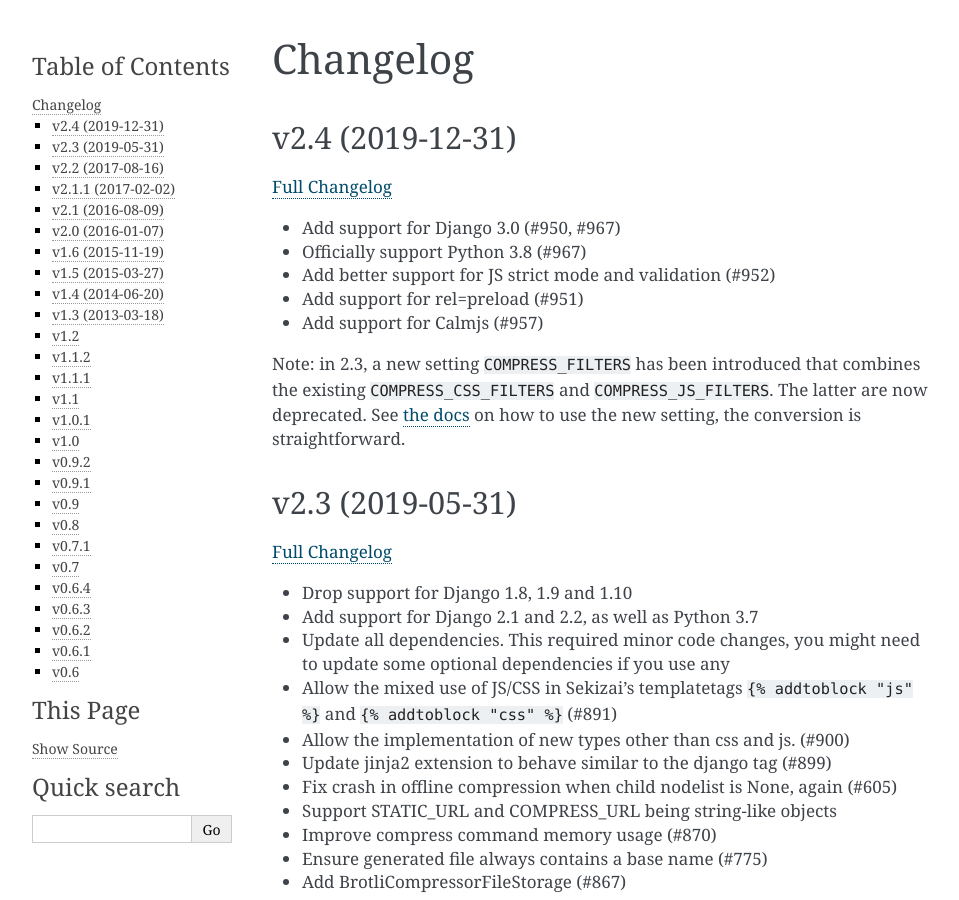
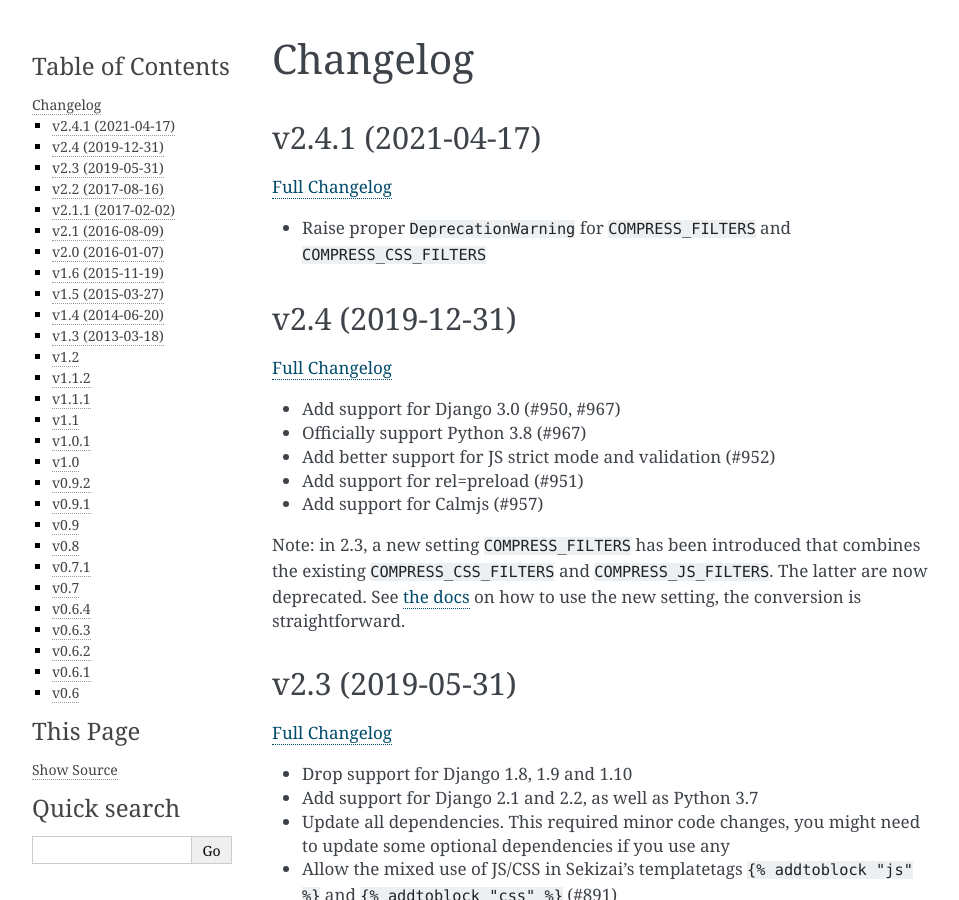
Before and after one commit to django-compressor/django-compressor, a Sphinx documentation site: the page built from docs/changelog.txt, in a window 1280 px wide and 900 px high. Shown: the whole window, without its empty margins (148-1107 px from the left). Built offline with Sphinx 7.4.7, drawn with Linux system fonts in a browser that asks for light colours.

Commit message:
Add 2.4.1 changelog

```diff
--- a/docs/changelog.txt
+++ b/docs/changelog.txt
@@ -1,5 +1,13 @@
 Changelog
 =========
+
+v2.4.1 (2021-04-17)
+-----------------
+
+`Full Changelog <https://github.com/django-compressor/django-compressor/compare/2.4...2.4.1>`_
+
+- Raise proper ``DeprecationWarning`` for ``COMPRESS_FILTERS`` and ``COMPRESS_CSS_FILTERS``
+
 
 v2.4 (2019-12-31)
 -----------------
```
